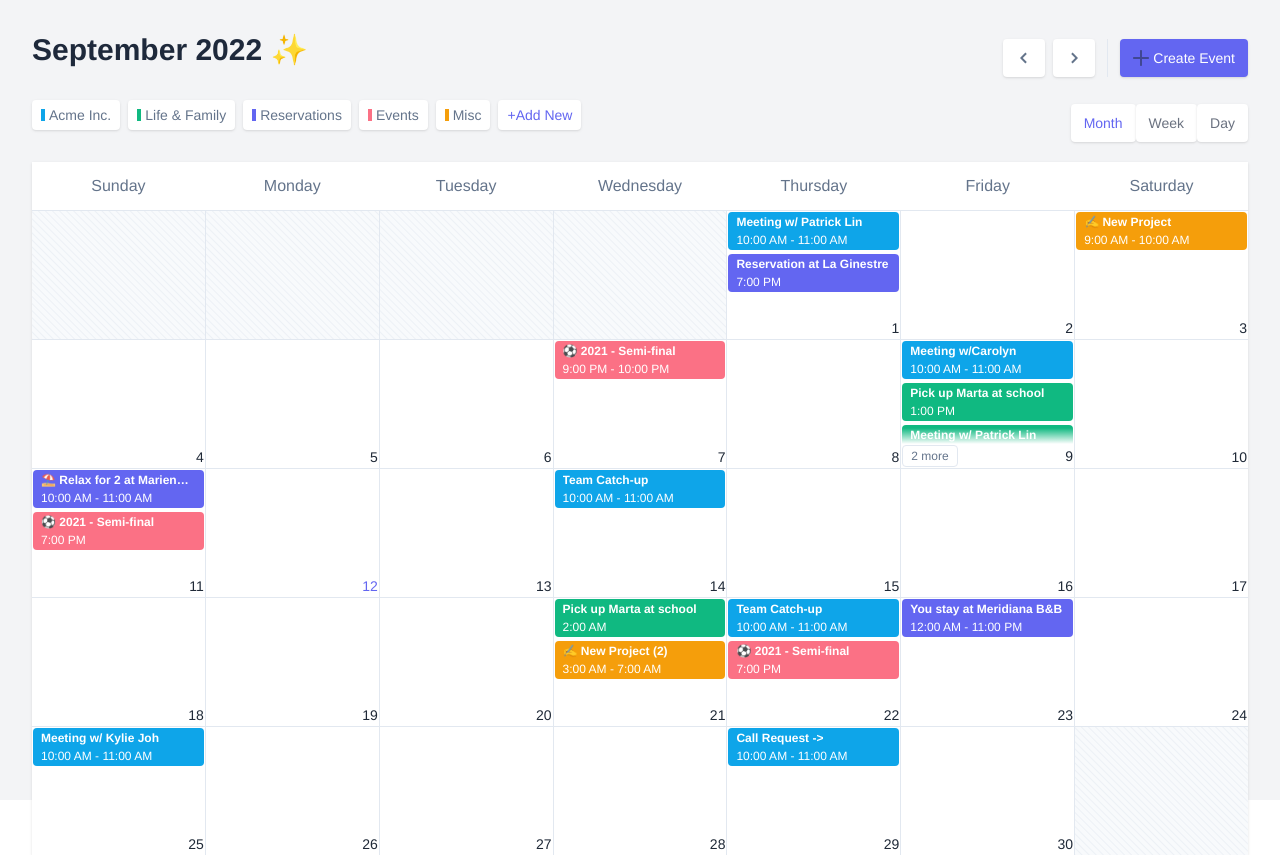
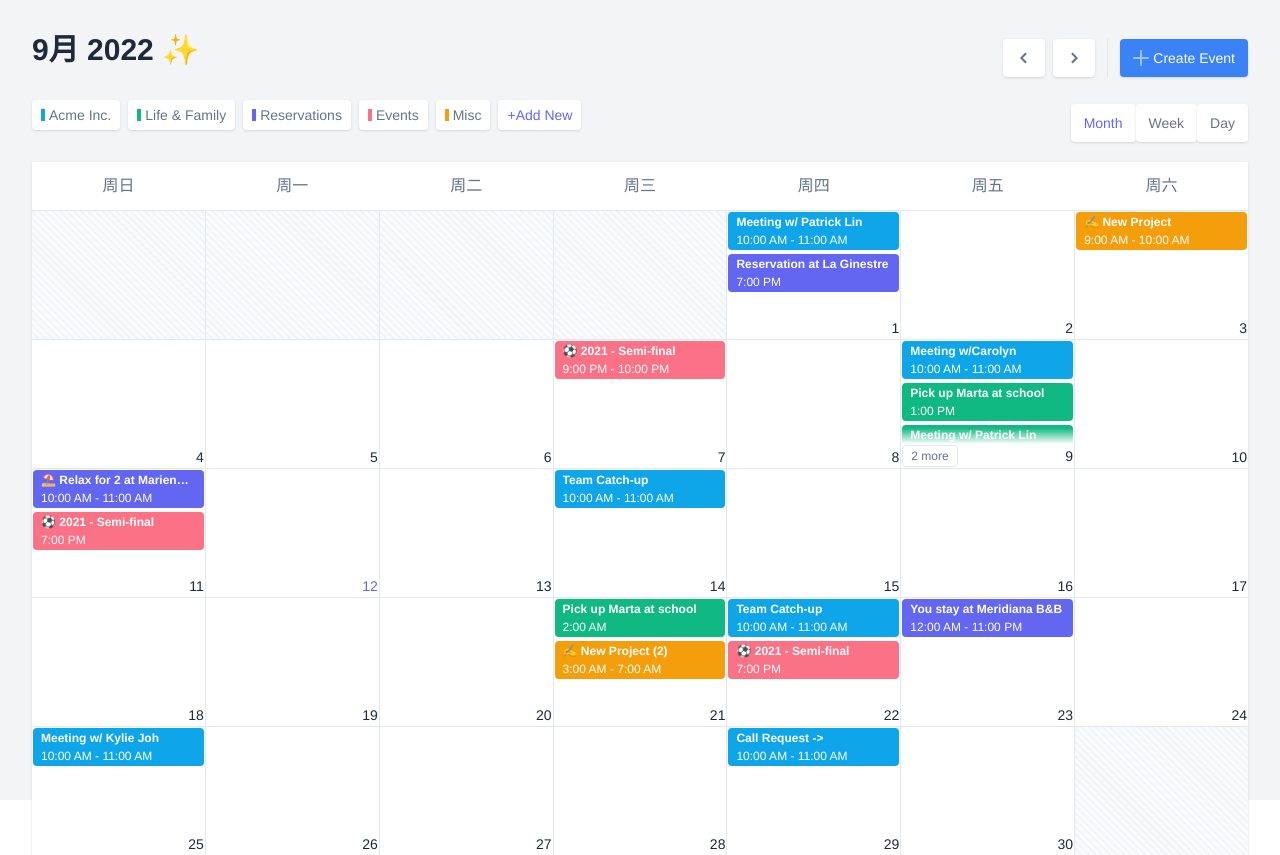
Before and after one commit to kirklin/calendar, a Vue app: page / in a window 1280 px wide. Built offline with nearby package versions, Linux system fonts and the light colour scheme.

Commit message:
chore: 增加mini的i18n

```diff
--- /dev/null
+++ b/src/components/Calendar/i18n/lang.js
@@ -0,0 +1,22 @@
+export default {
+    en : {
+        weekNames   : ["Sunday", "Monday", "Tuesday", "Wednesday", "Thursday", "Friday", "Saturday"],
+        monthNames  : ['January','February','March','April','May','June','July','August','September','October','November','December'],
+        titleFormat : 'MMMM yyyy'
+    },
+    zh : {
+        weekNames   : ['周日', '周一','周二','周三','周四','周五','周六'],
+        monthNames  : ['1月', '2月', '3月', '4月', '5月', '6月', '7月', '8月', '9月', '10月', '11月', '12月'],
+        titleFormat : 'yyyy年MM月'
+    },
+    fr : {
+        weekNames   : ['Dim','Lun','Mar','Mer','Jeu','Ven','Sam'],
+        monthNames  : ['Janvier','Février','Mars','Avril','Mai','Juin','Juillet','Août','Septembre','Octobre','Novembre','Décembre'],
+        titleFormat : 'MMMM yyyy'
+    },
+    ko : {
+        weekNames   : ['일', '월', '화', '수', '목', '금', '토'],
+        monthNames  : ['1월','2월','3월','4월','5월','6월','7월','8월','9월','10월','11월','12'],
+        titleFormat : 'yyyy년MM월'
+    },
+}
--- a/src/components/Calendar/index.vue
+++ b/src/components/Calendar/index.vue
@@ -1,13 +1,13 @@
 <script setup lang="ts">
 import { onMounted, ref } from "vue";
-
+import Lang from "./i18n/lang.js"
 const month = ref(1);
 const year = ref(2022);
 const daysInMonth = ref();
 const startingBlankDays = ref();
 const endingBlankDays = ref();
-const monthNames = ref(["January", "February", "March", "April", "May", "June", "July", "August", "September", "October", "November", "December"]);
-const dayNames = ref(["Sunday", "Monday", "Tuesday", "Wednesday", "Thursday", "Friday", "Saturday"]);
+const monthNames = ref(Lang.zh.monthNames);
+const dayNames = ref(Lang.zh.weekNames);
 const events = ref([
   // Previous month
   {
@@ -176,12 +176,14 @@ const getEvents = (date: number) => {
 
 const getDays = () => {
   const days = new Date(year.value, month.value + 1, 0).getDate();
+  console.log("days",days);
   // starting empty cells (previous month)
   const startingDayOfWeek = new Date(year.value, month.value).getDay();
+  console.log("startingDayOfWeek",startingDayOfWeek)
   const startingBlankDaysArray = [];
   for (let i = 1; i <= startingDayOfWeek; i++)
     startingBlankDaysArray.push(i);
-
+  console.log("startingBlankDaysArray",startingBlankDaysArray)
   // ending empty cells (next month)
   const endingDayOfWeek = new Date(year.value, month.value + 1, 0).getDay();
   const endingBlankDaysArray = [];
@@ -256,11 +258,11 @@ onMounted(() => {
           <!-- Create event button -->
           <button
             class="inline-flex py-2 px-3 border-transparent rounded border items-center text-sm
-               justify-center bg-indigo-500
+               justify-center hover:bg-indigo-500 bg-blue-500
                shadow hover:text-slate-600
                transition transition-colors disabled:cursor-not-allowed"
           >
-            <svg class="w-4 h-4 fill-current opacity-50 flex-shrink-0" viewBox="0 0 16 16">
+            <svg class="w-4 h-4 fill-white opacity-50 flex-shrink-0" viewBox="0 0 16 16">
               <path d="M15 7H9V1c0-.6-.4-1-1-1S7 .4 7 1v6H1c-.6 0-1 .4-1 1s.4 1 1 1h6v6c0 .6.4 1 1 1s1-.4 1-1V9h6c.6 0 1-.4 1-1s-.4-1-1-1z" />
             </svg>
             <span class="hidden text-white sm:block ml-1">Create Event</span>
```
